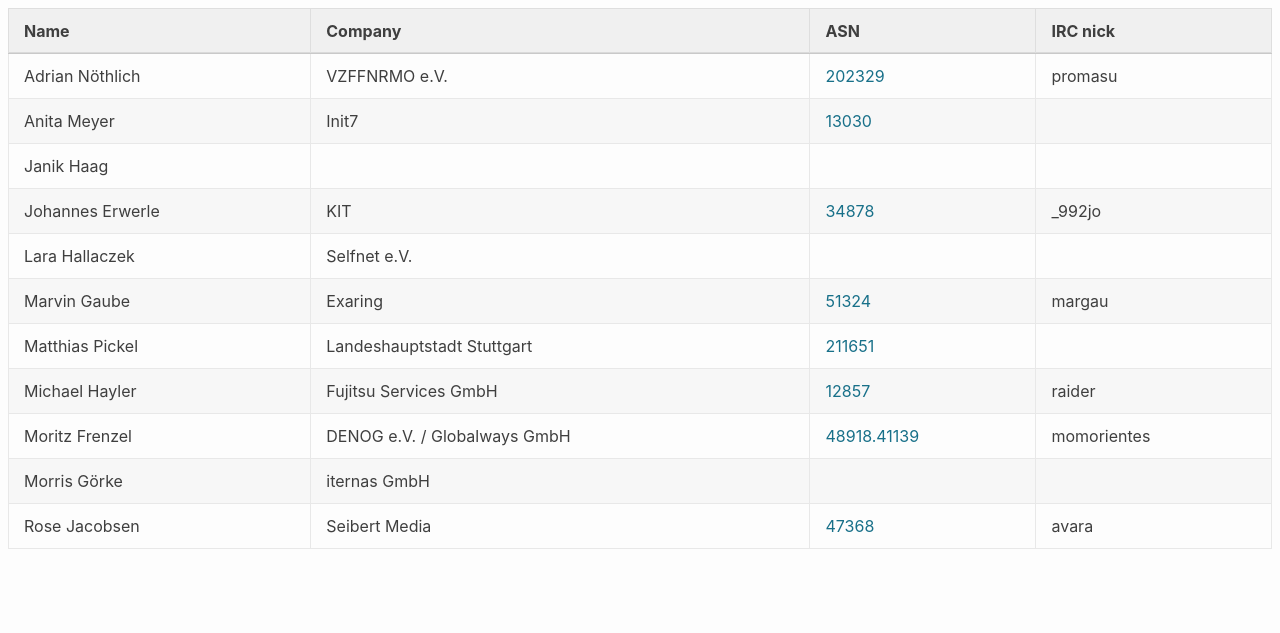
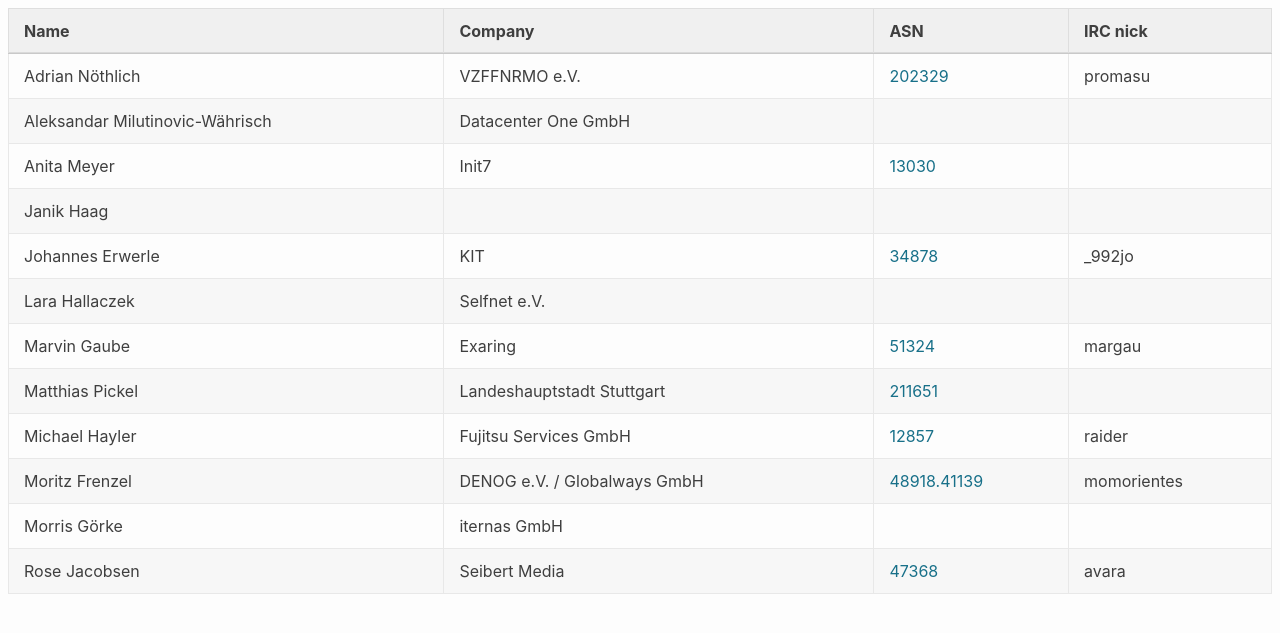
Before and after one commit to denog/pretix-attendeelist, a Jekyll site: the page built from meetup2023_03/index.markdown, in a window 1280 px wide. Shown: the top 633 px of the page. Built offline with Jekyll 4.4.1, drawn with Linux system fonts in a browser that asks for light colours.

Commit message:
Latest data: Thu Mar 23 11:09:43 UTC 2023

```diff
--- a/_data/attendees_denog_meetup_2023_03.json
+++ b/_data/attendees_denog_meetup_2023_03.json
@@ -4,6 +4,12 @@
     "company": "VZFFNRMO e.V.",
     "irc": "promasu",
     "asn": "202329"
+  },
+  {
+    "name": "Aleksandar Milutinovic-Währisch",
+    "company": "Datacenter One GmbH",
+    "irc": null,
+    "asn": null
   },
   {
     "name": "Anita Meyer",
```
